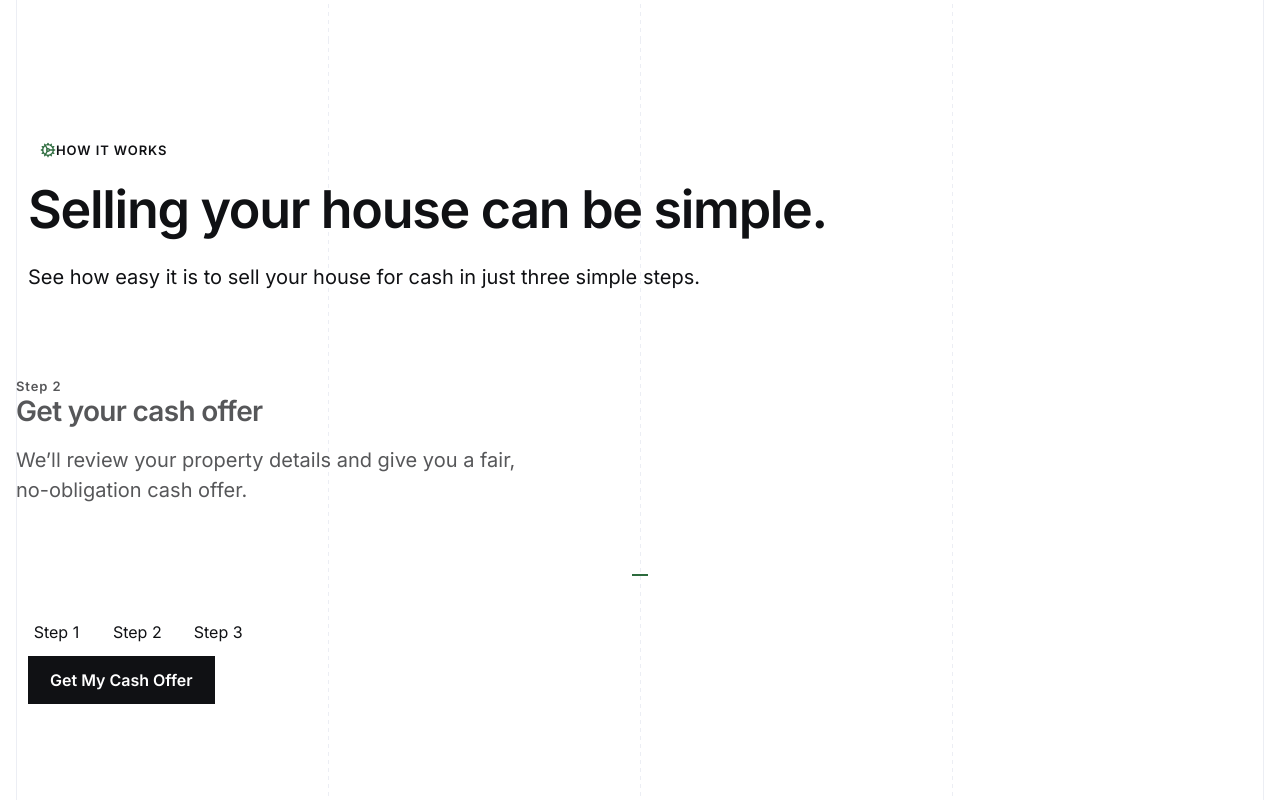
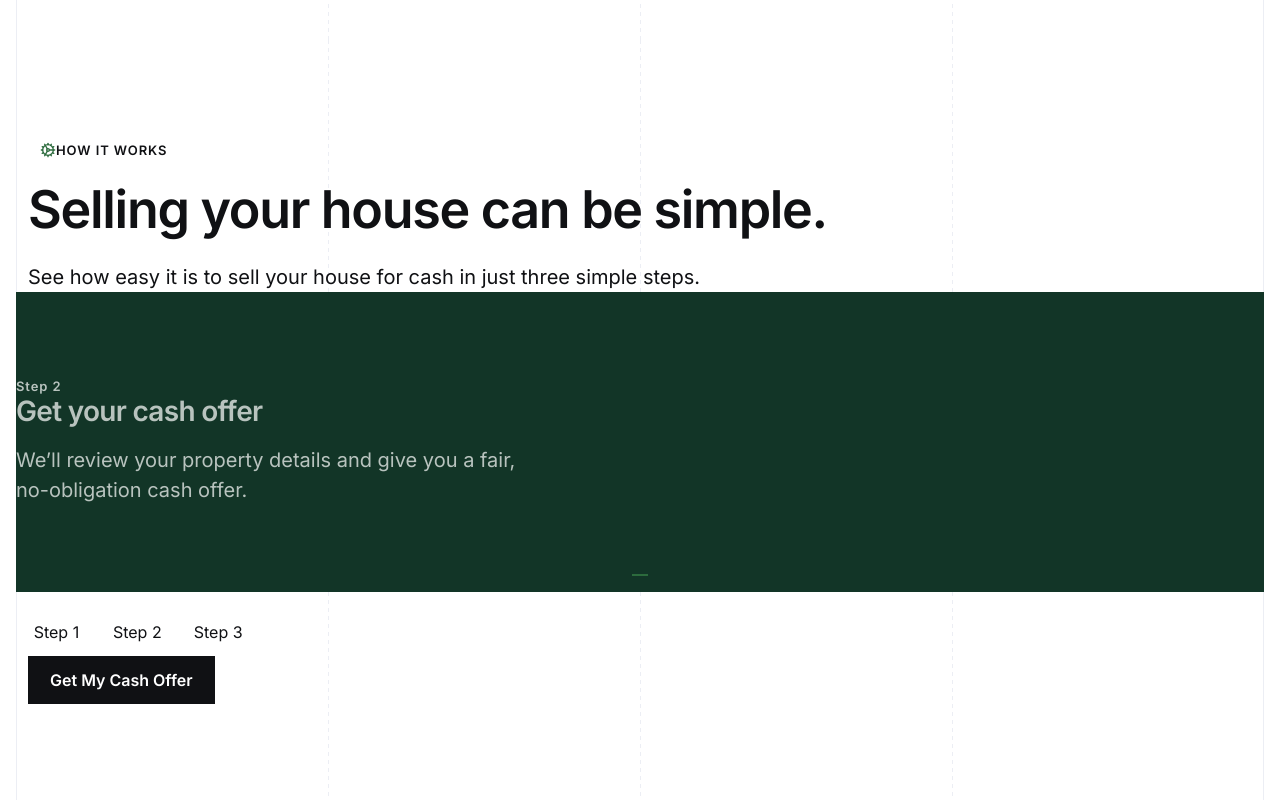
Before and after one commit to YHICAdmin/your-house-in-cash, a Next.js app: page / in a window 1280 px wide. Shown: the part 2405-3205 px from the top of the page. Built offline with nearby package versions, Linux system fonts and the light colour scheme.

Commit message:
style: update how it works background

```diff
--- a/src/components/area/area-how-it-works.module.css
+++ b/src/components/area/area-how-it-works.module.css
@@ -34,7 +34,7 @@
   width: 100%;
   overflow: hidden;
   border-radius: var(--radius-large);
-  background: var(--color-background-soft);
+  background: #123527;
 }
 
 .panel {
@@ -42,7 +42,7 @@
   min-height: 300px;
   padding: var(--spacing-m) var(--spacing-m) var(--spacing-xl);
   border-radius: inherit;
-  color: var(--color-text-primary);
+  color: var(--color-background);
 }
 
 .stepContent {
```
Also changed, not shown: project-documentation/website-specification/area-page.md (+2 -2 lines).
